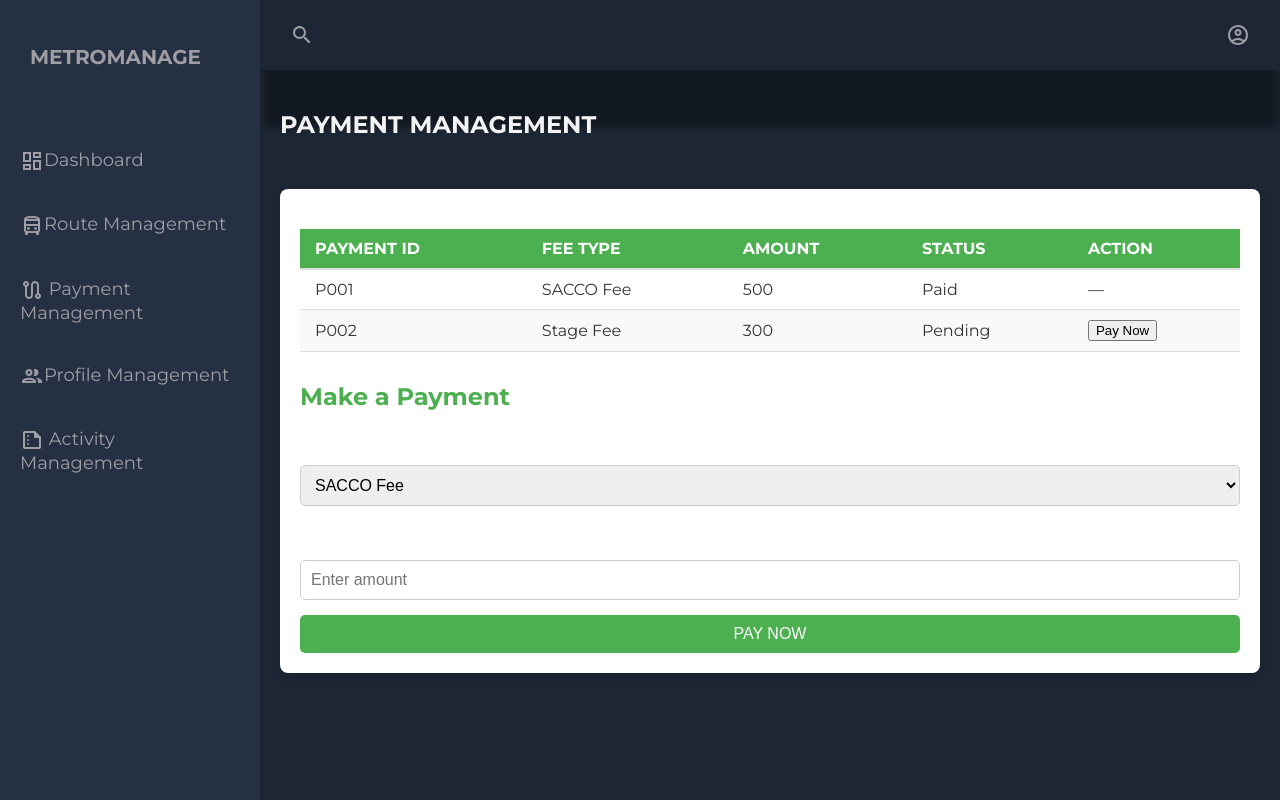
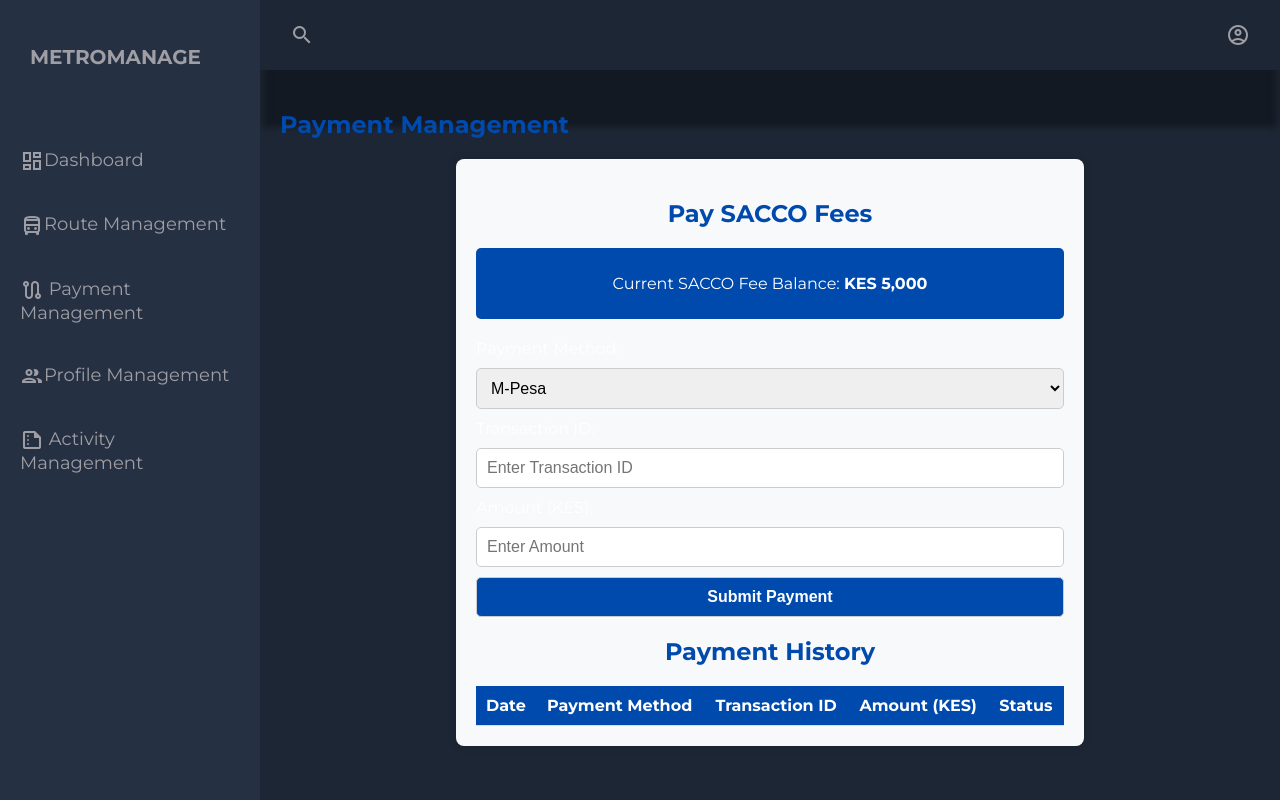
Before and after one commit to NdunguAustine/MetroManage, a Django app: page /user/payments in a window 1280 px wide. Run offline with Django 5.2, Linux system fonts and the light colour scheme; lists and menus that the app fills with data are empty.

```diff
--- a/main/templates/main/User-Payment.html
+++ b/main/templates/main/User-Payment.html
@@ -1,46 +1,54 @@
 {% extends 'main/UserBase.html' %}
 {% load static %}
-{% block title %} PAYMENT MANAGEMENT {% endblock %}
+
+{% block title %}Payment Management{% endblock %}
 
 {% block content %}
 <link rel="stylesheet" href="{% static 'CSS/User-Payment.css' %}">
-              <div class="payment-management-container">
 
-                <!-- Payment Table -->
-                <table id="payment-table">
-                  <thead>
-                    <tr>
-                      <th>Payment ID</th>
-                      <th>Fee Type</th>
-                      <th>Amount</th>
-                      <th>Status</th>
-                      <th>Action</th>
-                    </tr>
-                  </thead>
-                  <tbody>
-                    <!-- Dynamic Data Rows -->
-                  </tbody>
-                </table>
+<div class="container">
+    <h2>Pay SACCO Fees</h2>
 
-                <!-- Payment Form -->
-                <div class="payment-form-container">
-                  <h2>Make a Payment</h2>
-                  <form id="payment-form">
-                    <label for="fee-type">Fee Type:</label>
-                    <select id="fee-type">
-                      <option value="sacco">SACCO Fee</option>
-                      <option value="stage">Stage Fee</option>
-                    </select>
+    <!-- Display Current Balance -->
+    <div class="balance-info">
+        <p>Current SACCO Fee Balance: <strong id="sacco-balance">KES 5,000</strong></p>
+    </div>
 
-                    <label for="amount">Amount:</label>
-                    <input type="number" id="amount" placeholder="Enter amount" required>
+    <!-- Payment Form -->
+    <form id="payment-form">
+        {% csrf_token %}
+        <label for="payment-method">Payment Method:</label>
+        <select id="payment-method" name="payment_method" required>
+            <option value="mpesa">M-Pesa</option>
+            <option value="bank">Bank Transfer</option>
+        </select>
 
-                    <button type="button" id="pay-btn" class="btn">Pay Now</button>
-                  </form>
-                </div>
-              </div>
+        <label for="transaction-id">Transaction ID:</label>
+        <input type="text" id="transaction-id" name="transaction_id" placeholder="Enter Transaction ID" required>
 
-              <script src="{% static '/Js/User-Payment.js' %}"></script>
+        <label for="amount">Amount (KES):</label>
+        <input type="number" id="amount" name="amount" min="100" placeholder="Enter Amount" required>
 
+        <button type="submit">Submit Payment</button>
+    </form>
 
+    <!-- Payment History Table -->
+    <h2>Payment History</h2>
+    <table>
+        <thead>
+            <tr>
+                <th>Date</th>
+                <th>Payment Method</th>
+                <th>Transaction ID</th>
+                <th>Amount (KES)</th>
+                <th>Status</th>
+            </tr>
+        </thead>
+        <tbody id="payment-history">
+            <!-- Data will be inserted dynamically -->
+        </tbody>
+    </table>
+</div>
+
+<script src="{% static 'JS/User-Payment.js' %}"></script>
 {% endblock %}
--- a/main/templates/main/UserBase.html
+++ b/main/templates/main/UserBase.html
@@ -24,7 +24,22 @@
                 <span class="material-icons-outlined">search</span>
             </div>
             <div class="header-right">
-                <span class="material-icons-outlined">account_circle</span>
+                <div class="profile-menu">
+                    <span class="material-icons-outlined profile-icon" onclick="toggleDropdown()">account_circle</span>
+                    <div class="dropdown-menu" id="profileDropdown">
+                        <div class="dropdown-item">
+                            <span class="material-icons-outlined">person</span>
+                            <span id="userName">John Doe</span>
+                        </div>
+                        <hr>
+                        <a href="/user/ProfilePage" class="dropdown-item">
+                            <span class="material-icons-outlined">account_box</span> Profile
+                        </a>
+                        <a href="/logout" class="dropdown-item">
+                            <span class="material-icons-outlined">logout</span> Sign Out
+                        </a>
+                    </div>
+                </div>
             </div>
         </header>
         <aside id="sidebar">
--- a/main/urls.py
+++ b/main/urls.py
@@ -19,6 +19,9 @@ urlpatterns = [
     path("admin/addBus", view=views.admin_addBus_view, name="admin_addBus_view"),
     path("user/landing", view=views.user_landing_view, name="user_landing_view"),
     path("user/ProfilePage", view=views.user_profile_page_view, name="user_profile_page_view"),
-    path("user/EditProfile", view=views.user_edit_profile_view, name="user_edit_profile_view")
+    path("user/EditProfile", view=views.user_edit_profile_view, name="user_edit_profile_view"),
+    path("user/Logout", view=views.user_logout_view, name="user_logout_view"),
+    path("user/ConfirmLogout", view=views.user_ConfirmLogout_view, name="user_ConfirmLogout_view"),
+
 
 ]
--- a/main/views.py
+++ b/main/views.py
@@ -250,8 +250,10 @@ def user_dashboard_view(request):
             driver = DriverConductor.objects.filter(profile=user).first()
             if driver:
                 bus = BusDetails.objects.filter(driver=driver).first()
-                driver_bus = bus.fleetNumber
+
                 if bus:
+                    driver_bus = bus.fleetNumber
+
                     bus_router = bus.route.routeName
 
             return render(request, "main/User-Dashboard.html", {
@@ -349,6 +351,12 @@ def admin_addBus_view(request):
 def user_landing_view(request):
     return render(request,"main/Landing.html", {})
 
+def user_logout_view(request):
+    return render(request, "main/logout.html", {})
+
+def user_ConfirmLogout_view(request):
+    return render(request, "main/landing.html", {})
+
 @login_required(login_url='/user/login')
 def user_profile_page_view(request):
     user = request.user
--- a/metromanage/settings.py
+++ b/metromanage/settings.py
@@ -95,7 +95,7 @@ DATABASES = {
         'ENGINE': 'django.db.backends.mysql',
         'NAME': 'metromanage',  # The database name (from the URL)
         'USER': 'root',   # The username (from the URL)
-        'PASSWORD': '2000',  # The password (from the URL) aq9agm11
+        'PASSWORD': 'aq9agm11',  # The password (from the URL) aq9agm11
         'HOST': 'localhost',  # The host (from the URL)
         'PORT': '3306',  # The port (from the URL)
         # 'OPTIONS': {
--- a/static/CSS/Landing.css
+++ b/static/CSS/Landing.css
@@ -60,7 +60,7 @@ nav ul li a {
     display: flex;
     align-items: center;
     justify-content: center;
-    background: url('super-metro-bg.jpg') no-repeat center center/cover;
+    background: url('/main/Images/metrolanding.jpg') no-repeat center center/cover;
     color: white;
     text-align: center;
 }
--- a/static/CSS/User-Payment.css
+++ b/static/CSS/User-Payment.css
@@ -1,113 +1,67 @@
-
-  /* Container */
-  .payment-management-container {
-    max-width: 1200px;
-    margin: 30px auto;
+.container {
+  width: 60%;
+  margin: 0 auto;
+  background: #f8f9fa;
   padding: 20px;
-    background: #fff;
-    box-shadow: 0 4px 8px rgba(0, 0, 0, 0.1);
   border-radius: 8px;
+  box-shadow: 0px 0px 10px rgba(0, 0, 0, 0.1);
 }
 
-  /* Heading */
-  .payment-management-container h1 {
+h2 {
   text-align: center;
-    margin-bottom: 20px;
-    font-size: 1.8rem;
-    color: #4CAF50;
+  color: #004AAD; /* SACCO Theme Color */
 }
 
-  /* Table Styling */
-  #payment-table {
-    width: 100%;
-    border-collapse: collapse;
-    margin-top: 20px;
-    background-color: #ffffff;
-    font-size: 1rem;
-    color: #333;
+.balance-info {
+  background: #004AAD;
+  color: white;
+  padding: 10px;
+  text-align: center;
+  border-radius: 5px;
+  margin-bottom: 20px;
 }
 
-  #payment-table th {
-    background-color: #4CAF50;
-    color: white;
-    text-align: left;
-    padding: 10px 15px;
-    text-transform: uppercase;
-    border-bottom: 2px solid #ddd;
+form {
+  display: flex;
+  flex-direction: column;
+  gap: 10px;
 }
 
-  #payment-table td {
-    padding: 10px 15px;
-    border-bottom: 1px solid #ddd;
-    text-align: left;
+input, select, button {
+  padding: 10px;
+  border-radius: 5px;
+  border: 1px solid #ccc;
+  font-size: 16px;
 }
 
-  #payment-table tbody tr:nth-child(even) {
-    background-color: #f9f9f9;
+button {
+  background: #004AAD;
+  color: white;
+  cursor: pointer;
+  font-weight: bold;
 }
 
-  #payment-table tbody tr:hover {
-    background-color: #f1f1f1;
-    cursor: pointer;
+button:hover {
+  background: #002d6b;
 }
 
-  /* Payment Form */
-  .payment-form-container {
-    margin-top: 30px;
+table {
+  width: 100%;
+  margin-top: 20px;
+  border-collapse: collapse;
 }
 
-  .payment-form-container h2 {
-    color: #4CAF50;
-    font-size: 1.5rem;
-    margin-bottom: 15px;
+th, td {
+  padding: 10px;
+  text-align: left;
+  border-bottom: 1px solid #ddd;
 }
 
-  #payment-form {
-    display: flex;
-    flex-direction: column;
-    gap: 15px;
+th {
+  background: #004AAD;
+  color: white;
 }
 
-  #payment-form label {
-    font-weight: bold;
-    margin-bottom: 5px;
+tr:hover {
+  background: #f1f1f1;
 }
-
-  #payment-form input,
-  #payment-form select,
-  #payment-form button {
-    padding: 10px;
-    font-size: 1rem;
-    border: 1px solid #ccc;
-    border-radius: 5px;
-  }
-
-  #payment-form button {
-    background-color: #4CAF50;
-    color: white;
-    border: none;
-    cursor: pointer;
-    text-transform: uppercase;
-  }
-
-  #payment-form button:hover {
-    background-color: #45a049;
-  }
-
-  /* Responsive Design */
-  @media (max-width: 768px) {
-    #payment-table {
-      font-size: 0.9rem;
-    }
-
-    #payment-table th,
-    #payment-table td {
-      padding: 8px 10px;
-    }
-
-    #payment-form input,
-    #payment-form select,
-    #payment-form button {
-      font-size: 0.9rem;
-    }
-  }
--- a/static/Js/User-Payment.js
+++ b/static/Js/User-Payment.js
@@ -1,53 +1,53 @@
+document.getElementById('payment-form').addEventListener('submit', function (e) {
+  e.preventDefault();
 
-// Dynamic Payment Data
-const payments = [
-    { id: "P001", type: "SACCO Fee", amount: "500", status: "Paid" },
-    { id: "P002", type: "Stage Fee", amount: "300", status: "Pending" },
-  ];
+  const paymentMethod = document.getElementById('payment-method').value;
+  const transactionId = document.getElementById('transaction-id').value;
+  const amount = document.getElementById('amount').value;
+  const balanceElement = document.getElementById('sacco-balance');
 
-  // Populate Payment Table
-  function populatePaymentTable() {
-    const tableBody = document.querySelector("#payment-table tbody");
-    tableBody.innerHTML = ""; // Clear existing rows
-
-    payments.forEach(payment => {
-      const row = document.createElement("tr");
-      row.innerHTML = `
-        <td>${payment.id}</td>
-        <td>${payment.type}</td>
-        <td>${payment.amount}</td>
-        <td>${payment.status}</td>
-        <td>${payment.status === "Pending" ? '<button class="pay-now-btn">Pay Now</button>' : '—'}</td>
-      `;
-      tableBody.appendChild(row);
-    });
-
-    attachPayNowHandlers();
+  if (amount <= 0) {
+      alert("Please enter a valid amount.");
+      return;
   }
 
-  // Handle Pay Now Button Clicks
-  function attachPayNowHandlers() {
-    document.querySelectorAll(".pay-now-btn").forEach(button => {
-      button.addEventListener("click", () => {
-        alert("Redirecting to payment gateway...");
-      });
-    });
-  }
+  const paymentData = {
+      method: paymentMethod,
+      transaction_id: transactionId,
+      amount: amount
+  };
 
-  // Handle Payment Form Submission
-  document.getElementById("pay-btn").addEventListener("click", () => {
-    const feeType = document.getElementById("fee-type").value;
-    const amount = document.getElementById("amount").value;
+  fetch('/user/pay-sacco-fee/', {
+      method: "POST",
+      headers: {
+          "Content-Type": "application/json",
+          "X-CSRFToken": document.querySelector('[name=csrfmiddlewaretoken]').value
+      },
+      body: JSON.stringify(paymentData)
+  })
+  .then(response => response.json())
+  .then(data => {
+      if (data.success) {
+          alert("Payment successful!");
+          updatePaymentHistory(paymentData);
+          balanceElement.textContent = `KES ${data.new_balance}`;
+      } else {
+          alert("Payment failed. Please check your transaction details.");
+      }
+  })
+  .catch(error => console.error("Error:", error));
+});
 
-    if (!amount) {
-      alert("Please enter a valid amount.");
-      return;
-    }
-
-    payments.push({ id: `P00${payments.length + 1}`, type: feeType, amount, status: "Paid" });
-    populatePaymentTable();
-    alert("Payment successful!");
-  });
-
-  // Initial Table Population
-  populatePaymentTable();
+// Function to update payment history dynamically
+function updatePaymentHistory(payment) {
+  const paymentTable = document.getElementById('payment-history');
+  const row = document.createElement('tr');
+  row.innerHTML = `
+      <td>${new Date().toLocaleDateString()}</td>
+      <td>${payment.method}</td>
+      <td>${payment.transaction_id}</td>
+      <td>KES ${payment.amount}</td>
+      <td>Pending</td>
+  `;
+  paymentTable.prepend(row);
+}
--- a/static/Js/base.js
+++ b/static/Js/base.js
@@ -14,3 +14,23 @@ function closeSidebar(){
         sidebarOpen = false;
     }
 }
+
+function toggleDropdown() {
+    let dropdown = document.getElementById("profileDropdown");
+    dropdown.style.display = dropdown.style.display === "block" ? "none" : "block";
+}
+
+// Close dropdown when clicking outside
+window.onclick = function(event) {
+    if (!event.target.matches('.profile-icon')) {
+        let dropdown = document.getElementById("profileDropdown");
+        if (dropdown.style.display === "block") {
+            dropdown.style.display = "none";
+        }
+    }
+};
+
+// Dynamically set the logged-in user’s name (Replace with actual user data)
+document.addEventListener("DOMContentLoaded", function () {
+    document.getElementById("userName").innerText = "John Doe"; // Fetch from backend dynamically
+});
```
Also changed, not shown: main/templates/main/base.html (+16 -1 lines), main/templates/main/logout.html (added, +28 -0 lines), static/CSS/index.css (+48 -0 lines), static/CSS/logout.css (added, +75 -0 lines), static/Js/logout.js (added, +9 -0 lines), main/Images/metrolanding.jpg (added). Lines whose indentation alone changed are shown as unchanged.
